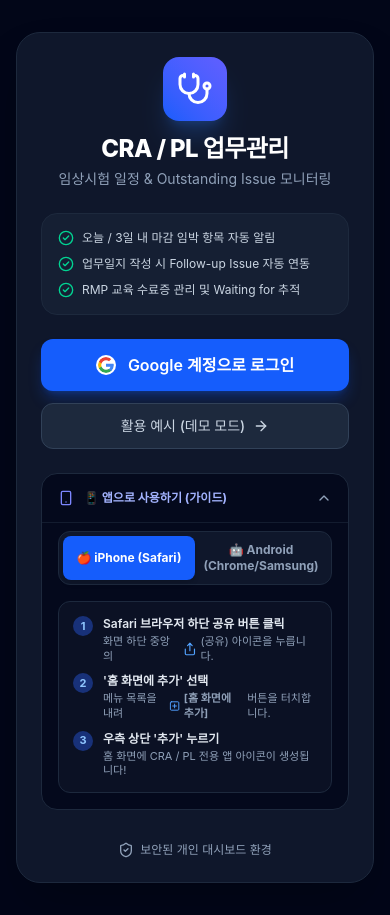
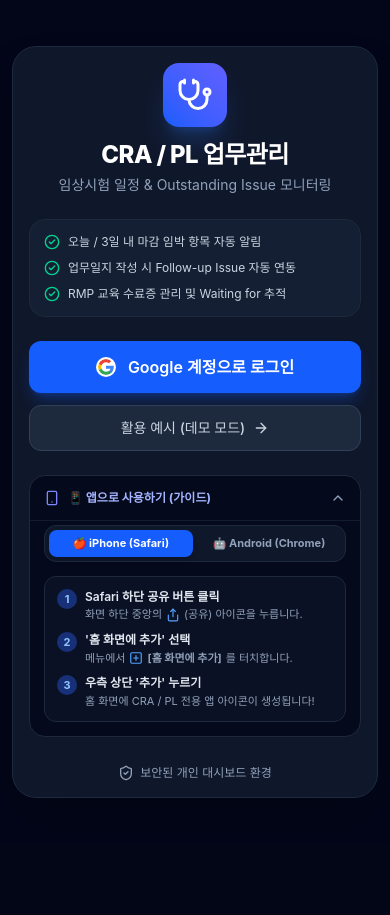
Before and after one commit to ksh970503/CRA_Monitoring_Dashboard, a React (Vite) app: page /login in a window 390 px wide. Both pictures are taken after a click on the button "📱 앱으로 사용하기 (가이드)". After the commit the page ends 844 px from the top, so only its background shows below. Built offline with nearby package versions, Linux system fonts and the light colour scheme; no server answers; the database is empty.

Commit message:
Feat: Responsive layout fix for PWA guide and custom app icon PWA configuration

```diff
--- a/src/pages/Login.tsx
+++ b/src/pages/Login.tsx
@@ -33,8 +33,8 @@ export const Login: React.FC = () => {
   };
 
   return (
-    <div className="min-h-screen bg-slate-950 flex items-center justify-center p-4 py-8">
-      <div className="w-full max-w-md bg-slate-900 border border-slate-800 rounded-3xl p-6 sm:p-8 shadow-2xl space-y-6">
+    <div className="min-h-screen bg-slate-950 flex items-center justify-center p-3 sm:p-4 py-6 sm:py-8">
+      <div className="w-full max-w-md bg-slate-900 border border-slate-800 rounded-3xl p-4 sm:p-8 shadow-2xl space-y-6">
 
         {/* App Logo & Header */}
         <div className="text-center space-y-3">
@@ -48,7 +48,7 @@ export const Login: React.FC = () => {
         </div>
 
         {/* Feature Highlights */}
-        <div className="bg-slate-800/50 rounded-2xl p-4 space-y-2.5 border border-slate-800 text-xs text-slate-300">
+        <div className="bg-slate-800/50 rounded-2xl p-3.5 sm:p-4 space-y-2.5 border border-slate-800 text-xs text-slate-300">
           <div className="flex items-center gap-2">
             <CheckCircle2 className="w-4 h-4 text-emerald-400 shrink-0" />
             <span>오늘 / 3일 내 마감 임박 항목 자동 알림</span>
@@ -91,11 +91,11 @@ export const Login: React.FC = () => {
         <div className="border border-slate-800 rounded-2xl overflow-hidden bg-slate-950/80 transition-all duration-200">
           <button
             onClick={() => setShowPwaGuide(!showPwaGuide)}
-            className="w-full p-4 flex items-center justify-between text-left hover:bg-slate-900/60 transition"
+            className="w-full p-3.5 sm:p-4 flex items-center justify-between text-left hover:bg-slate-900/60 transition gap-2"
           >
-            <div className="flex items-center gap-2.5 text-xs sm:text-sm font-bold text-indigo-300">
+            <div className="flex items-center gap-2 text-xs sm:text-sm font-bold text-indigo-300 min-w-0">
               <Smartphone className="w-4 h-4 text-indigo-400 shrink-0" />
-              <span>📱 앱으로 사용하기 (가이드)</span>
+              <span className="truncate break-keep">📱 앱으로 사용하기 (가이드)</span>
             </div>
             {showPwaGuide ? (
               <ChevronUp className="w-4 h-4 text-slate-400 shrink-0" />
@@ -105,12 +105,12 @@ export const Login: React.FC = () => {
           </button>
 
           {showPwaGuide && (
-            <div className="p-4 pt-2 space-y-4 border-t border-slate-800/60 text-xs text-slate-300 animate-in fade-in duration-150">
+            <div className="p-3.5 sm:p-4 pt-1 sm:pt-2 space-y-3.5 border-t border-slate-800/60 text-xs text-slate-300 animate-in fade-in duration-150">
               {/* Tabs: iPhone vs Android */}
-              <div className="flex rounded-xl bg-slate-900 p-1 border border-slate-800">
+              <div className="flex rounded-xl bg-slate-900 p-1 border border-slate-800 gap-1">
                 <button
                   onClick={() => setActiveTab('ios')}
-                  className={`flex-1 py-1.5 font-bold rounded-lg text-center transition ${
+                  className={`flex-1 py-1.5 px-1 font-bold rounded-lg text-center transition text-[11px] sm:text-xs truncate ${
                     activeTab === 'ios'
                       ? 'bg-blue-600 text-white shadow-md'
                       : 'text-slate-400 hover:text-slate-200'
@@ -120,44 +120,44 @@ export const Login: React.FC = () => {
                 </button>
                 <button
                   onClick={() => setActiveTab('android')}
-                  className={`flex-1 py-1.5 font-bold rounded-lg text-center transition ${
+                  className={`flex-1 py-1.5 px-1 font-bold rounded-lg text-center transition text-[11px] sm:text-xs truncate ${
                     activeTab === 'android'
                       ? 'bg-emerald-600 text-white shadow-md'
                       : 'text-slate-400 hover:text-slate-200'
                   }`}
                 >
-                  🤖 Android (Chrome/Samsung)
+                  🤖 Android (Chrome)
                 </button>
               </div>
 
               {/* iOS Guide */}
               {activeTab === 'ios' && (
-                <div className="space-y-2.5 bg-slate-900/60 p-3.5 rounded-xl border border-slate-800">
-                  <div className="flex items-start gap-2.5">
+                <div className="space-y-2.5 bg-slate-900/60 p-3 rounded-xl border border-slate-800">
+                  <div className="flex items-start gap-2">
                     <span className="w-5 h-5 rounded-full bg-blue-900/80 text-blue-300 font-bold flex items-center justify-center shrink-0 text-[11px]">1</span>
-                    <div>
-                      <p className="font-semibold text-slate-200">Safari 브라우저 하단 공유 버튼 클릭</p>
-                      <p className="text-[11px] text-slate-400 mt-0.5 flex items-center gap-1">
-                        화면 하단 중앙의 <Share className="w-3.5 h-3.5 text-blue-400 inline" /> (공유) 아이콘을 누릅니다.
+                    <div className="min-w-0">
+                      <p className="font-semibold text-slate-200 leading-snug">Safari 하단 공유 버튼 클릭</p>
+                      <p className="text-[11px] text-slate-400 mt-0.5 flex items-center gap-1 flex-wrap">
+                        화면 하단 중앙의 <Share className="w-3.5 h-3.5 text-blue-400 inline shrink-0" /> (공유) 아이콘을 누릅니다.
                       </p>
                     </div>
                   </div>
 
-                  <div className="flex items-start gap-2.5">
+                  <div className="flex items-start gap-2">
                     <span className="w-5 h-5 rounded-full bg-blue-900/80 text-blue-300 font-bold flex items-center justify-center shrink-0 text-[11px]">2</span>
-                    <div>
-                      <p className="font-semibold text-slate-200">'홈 화면에 추가' 선택</p>
-                      <p className="text-[11px] text-slate-400 mt-0.5 flex items-center gap-1">
-                        메뉴 목록을 내려 <PlusSquare className="w-3.5 h-3.5 text-blue-400 inline" /> <strong>[홈 화면에 추가]</strong> 버튼을 터치합니다.
+                    <div className="min-w-0">
+                      <p className="font-semibold text-slate-200 leading-snug">'홈 화면에 추가' 선택</p>
+                      <p className="text-[11px] text-slate-400 mt-0.5 flex items-center gap-1 flex-wrap">
+                        메뉴에서 <PlusSquare className="w-3.5 h-3.5 text-blue-400 inline shrink-0" /> <strong>[홈 화면에 추가]</strong>를 터치합니다.
                       </p>
                     </div>
                   </div>
 
-                  <div className="flex items-start gap-2.5">
+                  <div className="flex items-start gap-2">
                     <span className="w-5 h-5 rounded-full bg-blue-900/80 text-blue-300 font-bold flex items-center justify-center shrink-0 text-[11px]">3</span>
-                    <div>
-                      <p className="font-semibold text-slate-200">우측 상단 '추가' 누르기</p>
-                      <p className="text-[11px] text-slate-400 mt-0.5">
+                    <div className="min-w-0">
+                      <p className="font-semibold text-slate-200 leading-snug">우측 상단 '추가' 누르기</p>
+                      <p className="text-[11px] text-slate-400 mt-0.5 leading-snug">
                         홈 화면에 CRA / PL 전용 앱 아이콘이 생성됩니다!
                       </p>
                     </div>
@@ -167,32 +167,32 @@ export const Login: React.FC = () => {
 
               {/* Android Guide */}
               {activeTab === 'android' && (
-                <div className="space-y-2.5 bg-slate-900/60 p-3.5 rounded-xl border border-slate-800">
-                  <div className="flex items-start gap-2.5">
+                <div className="space-y-2.5 bg-slate-900/60 p-3 rounded-xl border border-slate-800">
+                  <div className="flex items-start gap-2">
                     <span className="w-5 h-5 rounded-full bg-emerald-900/80 text-emerald-300 font-bold flex items-center justify-center shrink-0 text-[11px]">1</span>
-                    <div>
-                      <p className="font-semibold text-slate-200">Chrome/삼성 인터넷 메뉴 버튼 클릭</p>
-                      <p className="text-[11px] text-slate-400 mt-0.5 flex items-center gap-1">
-                        우측 상단 메뉴 <MoreVertical className="w-3.5 h-3.5 text-emerald-400 inline" /> (더보기) 아이콘을 클릭합니다.
+                    <div className="min-w-0">
+                      <p className="font-semibold text-slate-200 leading-snug">Chrome/삼성 브라우저 메뉴 클릭</p>
+                      <p className="text-[11px] text-slate-400 mt-0.5 flex items-center gap-1 flex-wrap">
+                        우측 상단 <MoreVertical className="w-3.5 h-3.5 text-emerald-400 inline shrink-0" /> (더보기) 아이콘을 누릅니다.
                       </p>
                     </div>
                   </div>
 
-                  <div className="flex items-start gap-2.5">
+                  <div className="flex items-start gap-2">
                     <span className="w-5 h-5 rounded-full bg-emerald-900/80 text-emerald-300 font-bold flex items-center justify-center shrink-0 text-[11px]">2</span>
-                    <div>
-                      <p className="font-semibold text-slate-200">'앱 설치' 또는 '홈 화면에 추가' 선택</p>
-                      <p className="text-[11px] text-slate-400 mt-0.5 flex items-center gap-1">
-                        목록에서 <Download className="w-3.5 h-3.5 text-emerald-400 inline" /> <strong>[앱 설치]</strong> 또는 <strong>[홈 화면에 추가]</strong>를 누릅니다.
+                    <div className="min-w-0">
+                      <p className="font-semibold text-slate-200 leading-snug">'앱 설치' 또는 '홈 화면에 추가'</p>
+                      <p className="text-[11px] text-slate-400 mt-0.5 flex items-center gap-1 flex-wrap">
+                        목록에서 <Download className="w-3.5 h-3.5 text-emerald-400 inline shrink-0" /> <strong>[앱 설치]</strong>를 선택합니다.
                       </p>
                     </div>
                   </div>
 
-                  <div className="flex items-start gap-2.5">
+                  <div className="flex items-start gap-2">
                     <span className="w-5 h-5 rounded-full bg-emerald-900/80 text-emerald-300 font-bold flex items-center justify-center shrink-0 text-[11px]">3</span>
-                    <div>
-                      <p className="font-semibold text-slate-200">'설치' 누르기 완료</p>
-                      <p className="text-[11px] text-slate-400 mt-0.5">
+                    <div className="min-w-0">
+                      <p className="font-semibold text-slate-200 leading-snug">'설치' 누르기 완료</p>
+                      <p className="text-[11px] text-slate-400 mt-0.5 leading-snug">
                         스마트폰 앱 서랍 및 홈 화면에 앱 형태 아이콘이 생성됩니다.
                       </p>
                     </div>
@@ -204,7 +204,7 @@ export const Login: React.FC = () => {
         </div>
 
         {/* Security Note */}
-        <div className="flex items-center justify-center gap-1.5 text-slate-400 text-xs text-center pt-2">
+        <div className="flex items-center justify-center gap-1.5 text-slate-400 text-xs text-center pt-1">
           <ShieldCheck className="w-4 h-4 text-slate-400" />
           <span>보안된 개인 대시보드 환경</span>
         </div>
```
